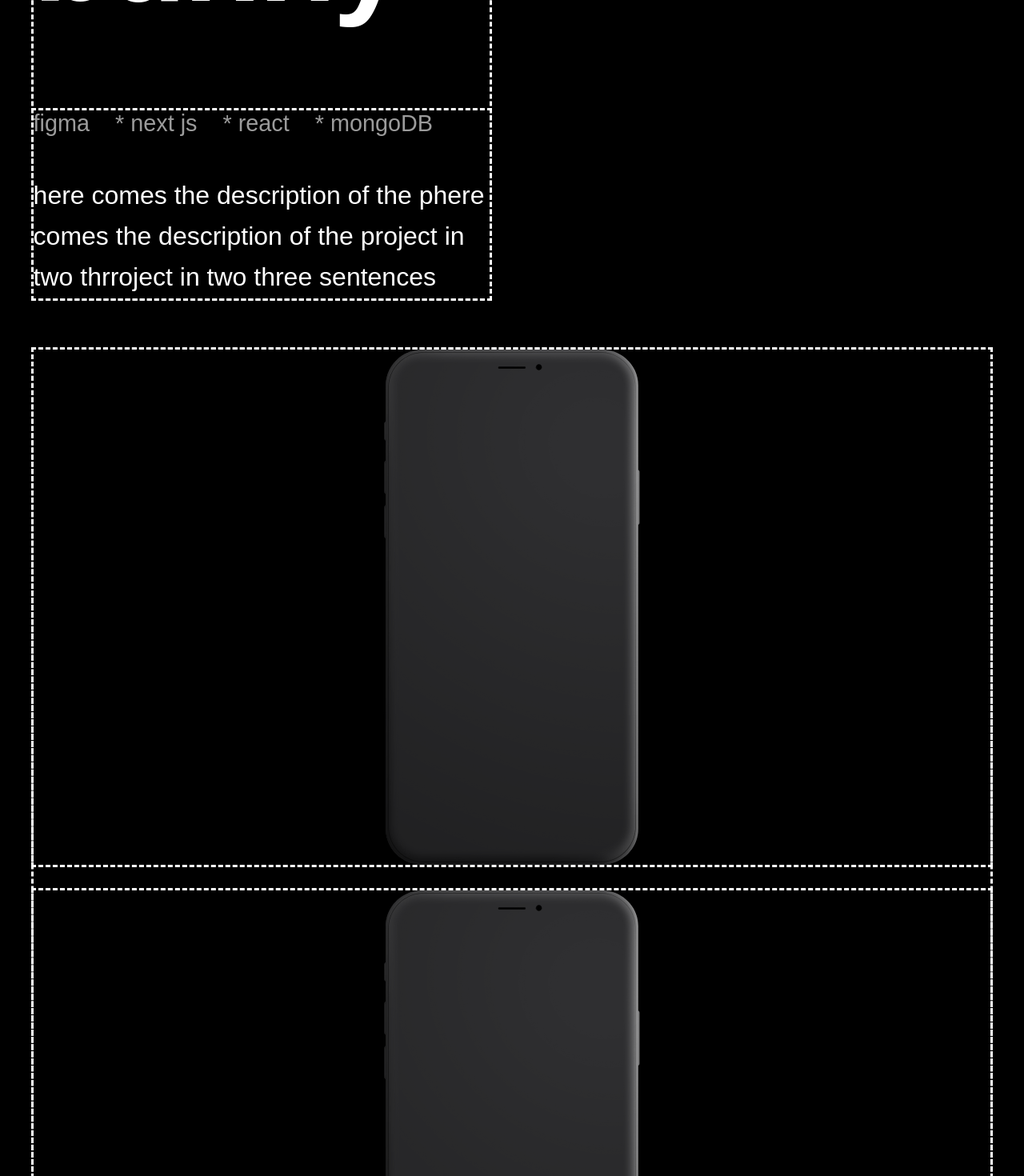
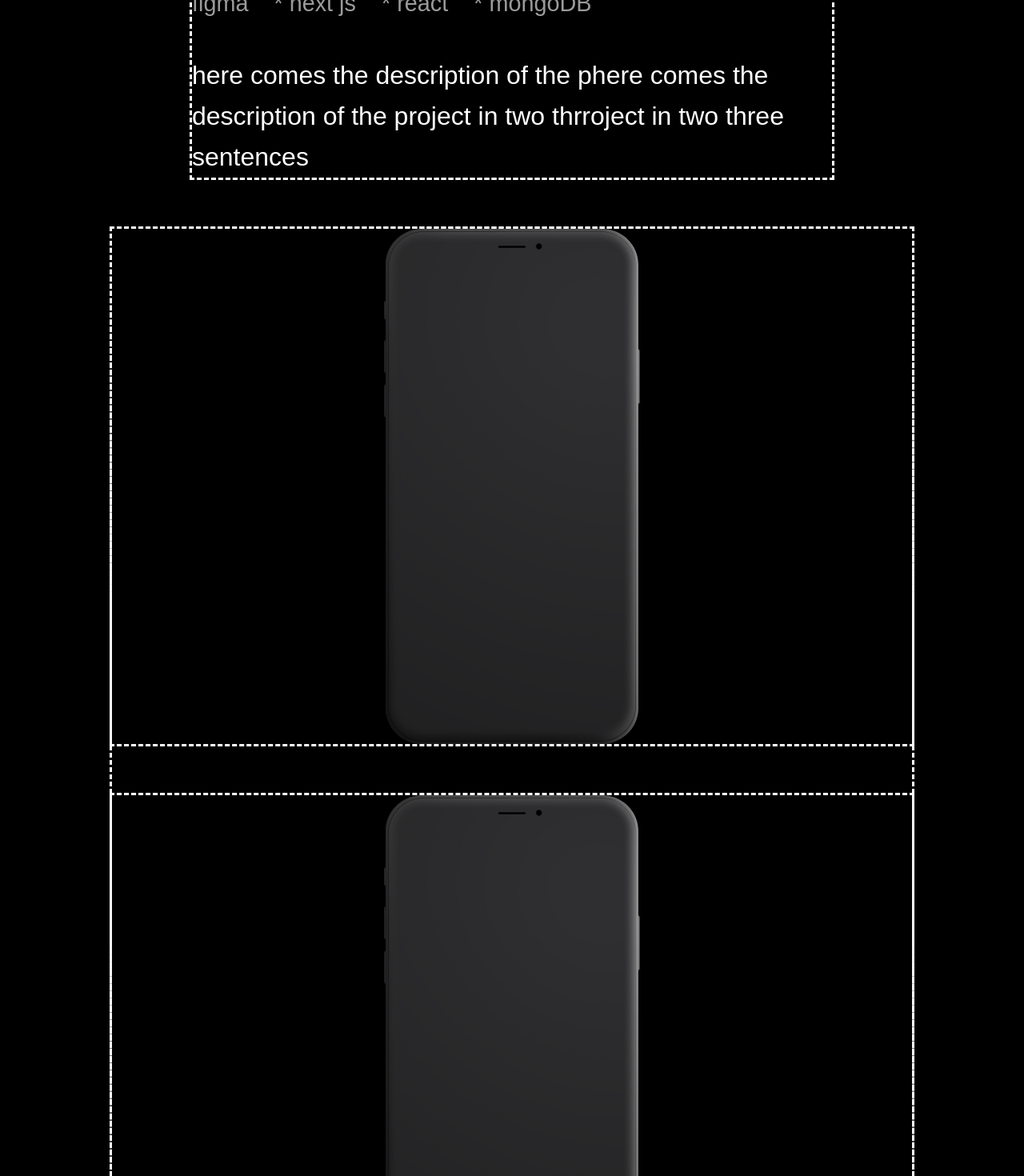
Before and after one commit to d-opri/d-opri.github.io, a Next.js app: page / in a window 1280 px wide. Shown: the part 1330-2800 px from the top of the page at 80% size. Built offline with nearby package versions, Linux system fonts and the light colour scheme; a web font is replaced by a local one.

Commit message:
container responsive width

```diff
--- a/components/ProjectSlide.js
+++ b/components/ProjectSlide.js
@@ -35,9 +35,10 @@ export default ProjectSlide;
 const Container = styled.section`
   display: flex;
   flex-flow: row wrap;
-  padding: 6rem 1.3rem;
+  justify-content: space-around;
+  padding: min(1.3rem, 5rem);
   margin-inline: auto;
-  width: 100%;
+  max-width: 100%;
   gap: 2rem;
   outline: dashed white;
 `;
@@ -47,7 +48,7 @@ const TextContainer = styled.section`
   display: flex;
   flex-flow: column wrap;
   outline: dashed white;
-  width: min(100%, 570px);
+  width: min(100%, 800px);
 `;
 
 const StyledTitle = styled.h1`
@@ -60,7 +61,6 @@ const StyledBody = styled.div`
   display: flex;
   flex-flow: column nowrap;
   gap: 1.5rem;
-
   outline: dashed white;
 `;
 
@@ -84,9 +84,9 @@ const Description = styled.p`
 const ImageContainer = styled.figure`
   display: flex;
   flex-flow: column nowrap;
-  gap: 1rem;
+  gap: 2rem;
   outline: dashed white;
-  width: 100%;
+  width: min(100%, 1000px);
 `;
 
 const StyledImage = styled(Image)`
```
